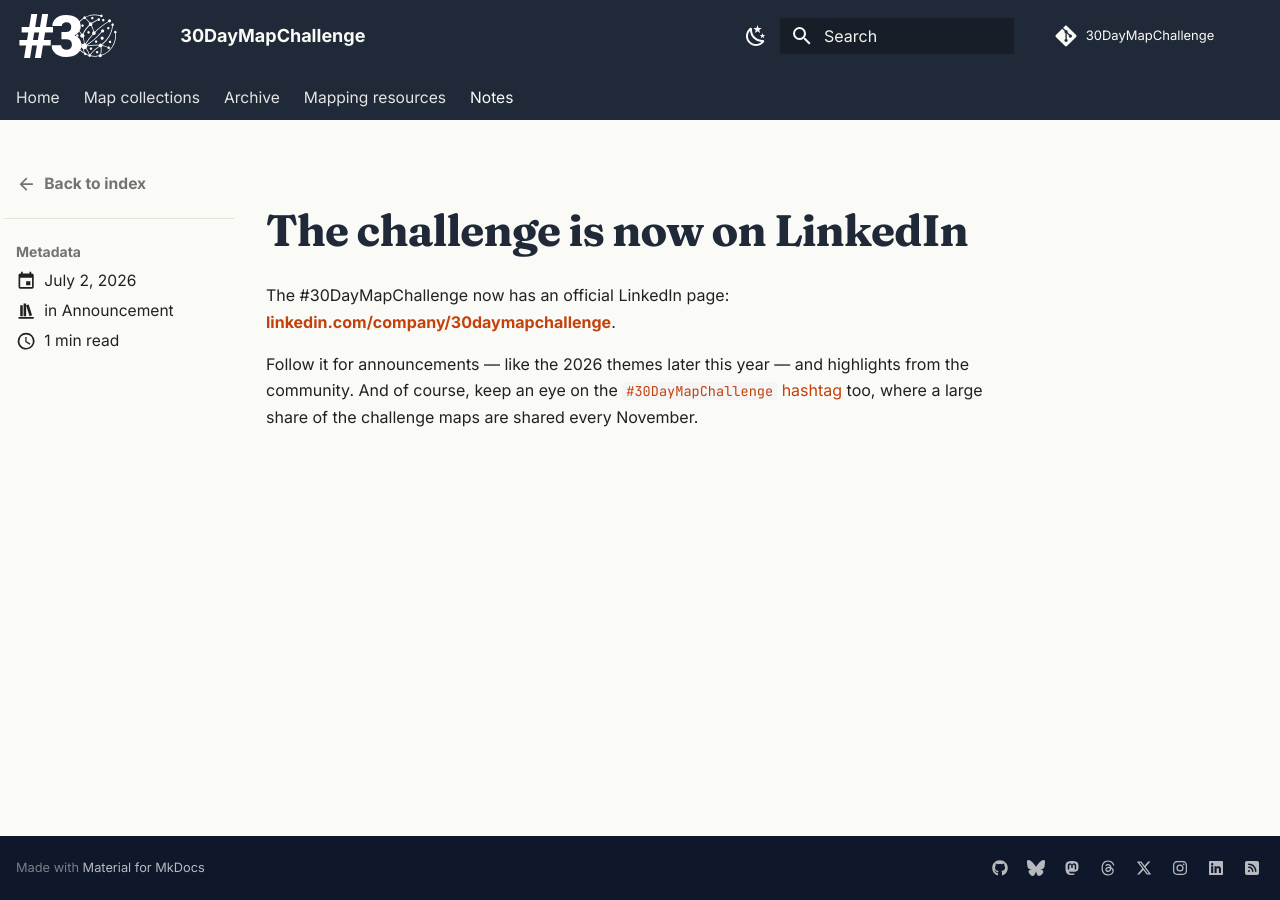
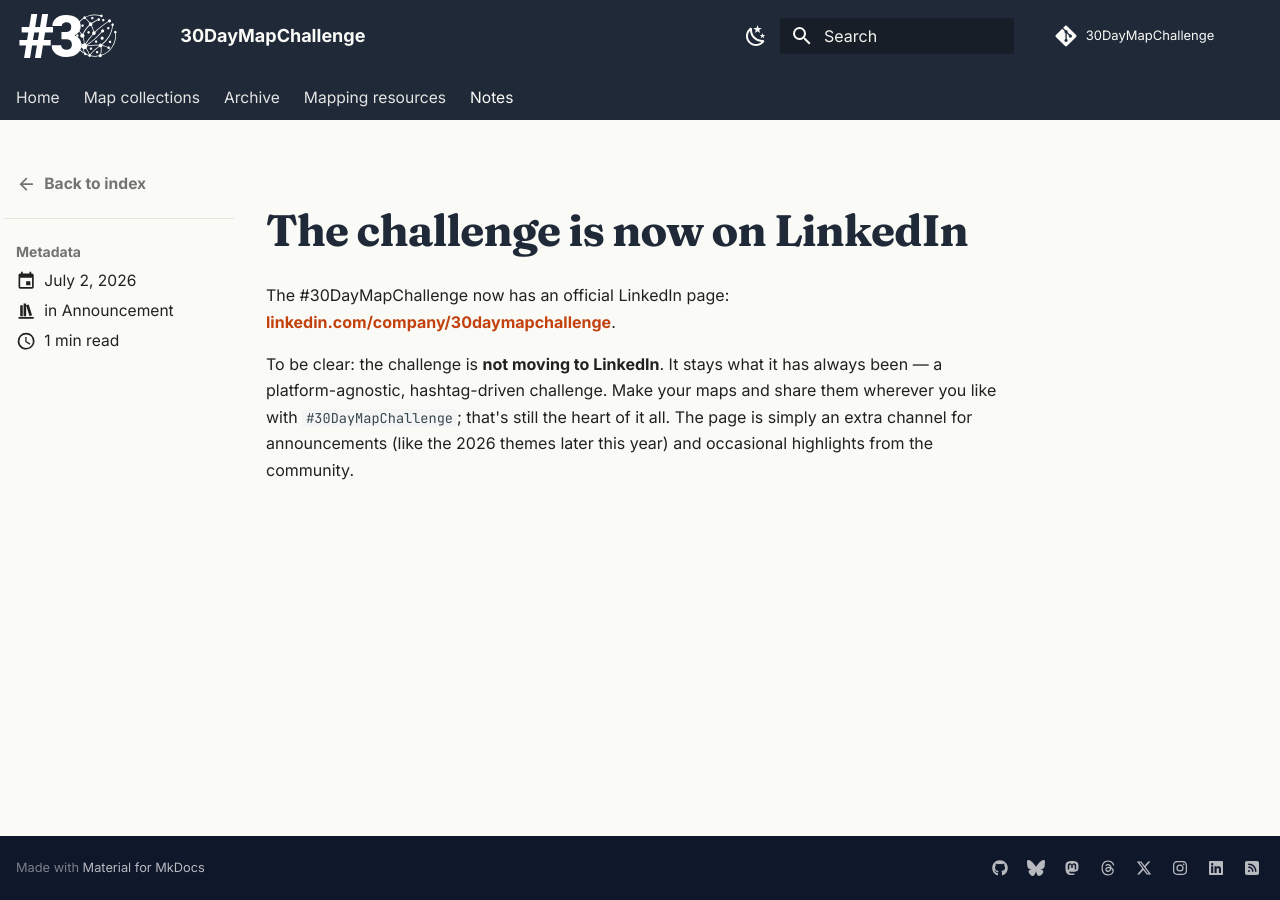
Before and after one commit to tjukanovt/30DayMapChallenge, an MkDocs documentation site: the page built from docs/notes/posts/2026-07-02-official-linkedin-page.md, in a window 1280 px wide. Built offline with MkDocs 1.6.1 and Material for MkDocs 9.7.7, drawn with Linux system fonts in a browser that asks for light colours; comment, search, counter and statistics services are not loaded.

Commit message:
Reframe LinkedIn as secondary to the hashtag
The hashtag-driven, platform-agnostic approach stays the primary way to
take part; the official LinkedIn page is an extra channel for
announcements. Reorder the home page section, fold the README mention
into the themes paragraph, and state in the Notes post that the
challenge is not moving to LinkedIn.

Co-Authored-By: Claude Fable 5 <noreply@anthropic.com>
Claude-Session: https://claude.ai/code/session_01QagiLeSEaMxJQCunwcxsDY

```diff
--- a/docs/notes/posts/2026-07-02-official-linkedin-page.md
+++ b/docs/notes/posts/2026-07-02-official-linkedin-page.md
@@ -10,9 +10,10 @@ draft: false              # set true to hide while editing
 The #30DayMapChallenge now has an official LinkedIn page:
 **[linkedin.com/company/30daymapchallenge](https://www.linkedin.com/company/30daymapchallenge/)**.
 
-Follow it for announcements — like the 2026 themes later this year — and
-highlights from the community. And of course, keep an eye on the
-[`#30DayMapChallenge` hashtag](https://www.linkedin.com/feed/hashtag/?keywords=30daymapchallenge)
-too, where a large share of the challenge maps are shared every November.
+To be clear: the challenge is **not moving to LinkedIn**. It stays what it has
+always been — a platform-agnostic, hashtag-driven challenge. Make your maps and
+share them wherever you like with `#30DayMapChallenge`; that's still the heart
+of it all. The page is simply an extra channel for announcements (like the 2026
+themes later this year) and occasional highlights from the community.
 
 <!-- more -->
```
Also changed, not shown: README.md (+1 -3 lines), docs/index.md (+5 -4 lines).
